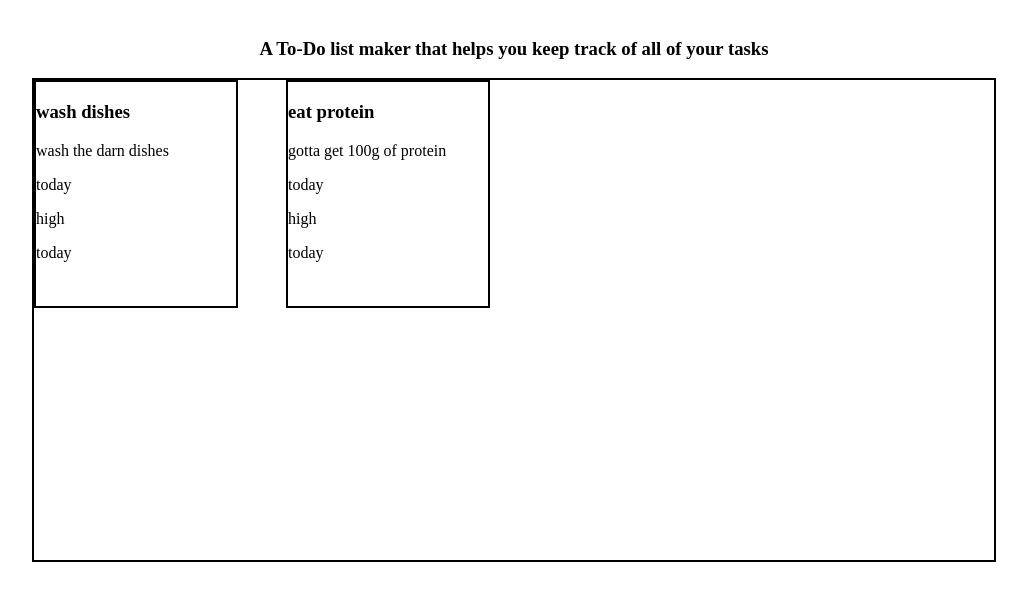
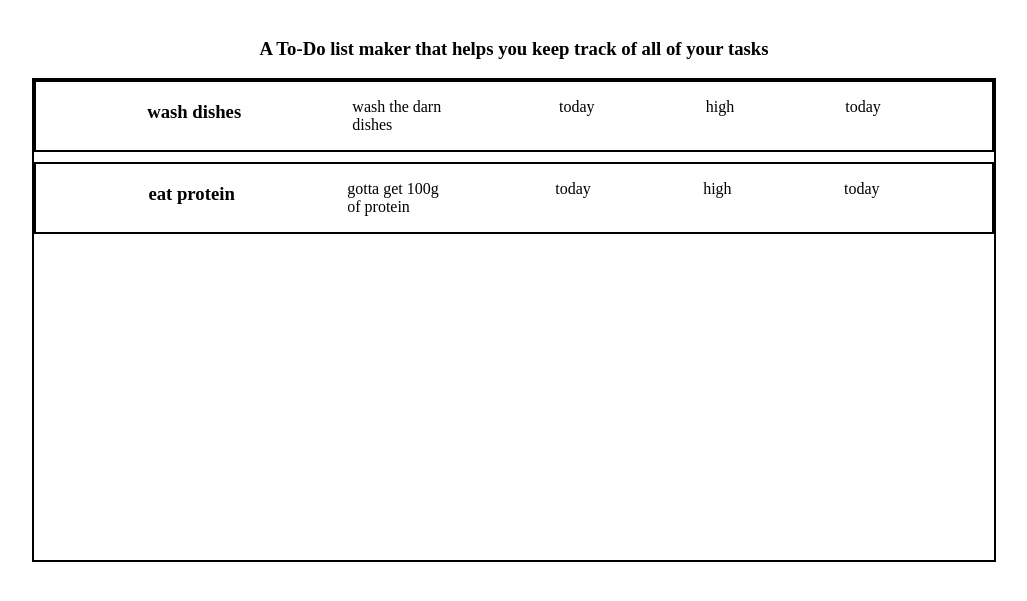
Before and after one commit to MichaelAlexChan/ToDoList, a website built with webpack: page dist/index.html in a window 1280 px wide. Shown: the part 69-670 px from the top of the page, without its empty margins (134-1161 px from the left). Built offline with nearby package versions, Linux system fonts and the light colour scheme.

Commit message:
Styled the list display, moved displayList function to separate file, wrote logic to display all projects

```diff
--- /dev/null
+++ b/src/Display/ToDoView.js
@@ -0,0 +1,30 @@
+export default function displayToDoList(listObject) {
+  console.log('hii');
+  const pageDisplay = document.getElementById('container');
+  listObject.list.forEach((element) => {
+    const toDoDiv = document.createElement('div');
+    toDoDiv.classList.add('listObject');
+
+    const name = document.createElement('h3');
+    name.innerText = element.title;
+    toDoDiv.appendChild(name);
+
+    const description = document.createElement('p');
+    description.innerText = element.description;
+    toDoDiv.appendChild(description);
+
+    const date = document.createElement('p');
+    date.innerText = element.dueDate;
+    toDoDiv.appendChild(date);
+
+    const priority = document.createElement('p');
+    priority.innerText = element.priority;
+    toDoDiv.appendChild(priority);
+
+    const notes = document.createElement('p');
+    notes.innerText = element.dueDate;
+    toDoDiv.appendChild(notes);
+
+    pageDisplay.appendChild(toDoDiv);
+  });
+}
--- a/src/ListStorage.js
+++ b/src/Project.js
@@ -1,4 +1,4 @@
-export default function ListStorage() {
+export default function Project() {
   const listStorage = [];
 
   function addList(list) {
@@ -11,6 +11,7 @@ export default function ListStorage() {
   }
 
   return {
+    listStorage,
     addList,
     deleteList,
   };
--- a/src/ToDoList.js
+++ b/src/ToDoList.js
@@ -1,4 +1,4 @@
-export default function toDoList() {
+export default function toDoList(title) {
   const list = [];
 
   function addToDo(toDoObject) {
@@ -14,6 +14,7 @@ export default function toDoList() {
     list.splice(toDoObject.index, 1, toDoObject);
   }
   return {
+    title,
     list,
     addToDo,
     deleteToDo,
--- a/src/index.js
+++ b/src/index.js
@@ -1,43 +1,16 @@
 import toDo from './ToDoObject';
 import toDoList from './ToDoList';
+import Project from './Project';
 import './style.css';
+import displayToDoList from './Display/ToDoView';
 
 const object1 = toDo('wash dishes', 'wash the darn dishes', 'today', 'high', 'you can use the dishwasher');
 const object2 = toDo('eat protein', 'gotta get 100g of protein', 'today', 'high', 'protein from foods preferred');
-const listObject = toDoList();
+const listObject = toDoList('mylist');
 listObject.addToDo(object1);
 listObject.addToDo(object2);
+const projects = Project();
+projects.addList(listObject);
+console.log(projects);
 
-const pageDisplay = document.getElementById('container');
-
-// Displays all To-Do Lists in the page container
-const displayLists = () => {
-  listObject.list.forEach((element) => {
-    const toDoDiv = document.createElement('div');
-    toDoDiv.classList.add('listObject');
-
-    const name = document.createElement('h3');
-    name.innerText = element.title;
-    toDoDiv.appendChild(name);
-
-    const description = document.createElement('p');
-    description.innerText = element.description;
-    toDoDiv.appendChild(description);
-
-    const date = document.createElement('p');
-    date.innerText = element.dueDate;
-    toDoDiv.appendChild(date);
-
-    const priority = document.createElement('p');
-    priority.innerText = element.priority;
-    toDoDiv.appendChild(priority);
-
-    const notes = document.createElement('p');
-    notes.innerText = element.dueDate;
-    toDoDiv.appendChild(notes);
-
-    pageDisplay.appendChild(toDoDiv);
-  });
-};
-
-displayLists();
+displayToDoList(listObject);
--- a/src/style.css
+++ b/src/style.css
@@ -13,13 +13,20 @@ body {
   border: 2px solid black;
   width: 75vw;
   height: 60vh;
-  display: grid;
-  grid-template-columns: repeat(4, 1fr);
-  grid-template-rows: repeat(2, 1fr);
-  gap: 5%;
+  display: flex;
+  flex-direction: column;
 }
 
 .listObject {
   border: 2px solid black;
-  grid-row: 1 / span 1;
+  display: flex;
+  justify-content: space-evenly;
 }
+
+.listObject > * {
+  max-width: 10%;
+}
+
+#container > :not(:first-child) {
+  margin-top: 1%;
+}
--- a/webpack.config.js
+++ b/webpack.config.js
@@ -8,6 +8,7 @@ module.exports = {
     filename: '[name].bundle.js',
     path: path.resolve(__dirname, 'dist'),
   },
+  devtool: 'inline-source-map',
   module: {
     rules: [
       {
```
Also changed, not shown: dist/index.bundle.js, dist/index.html, src/Display/ProjectView.js (added).
